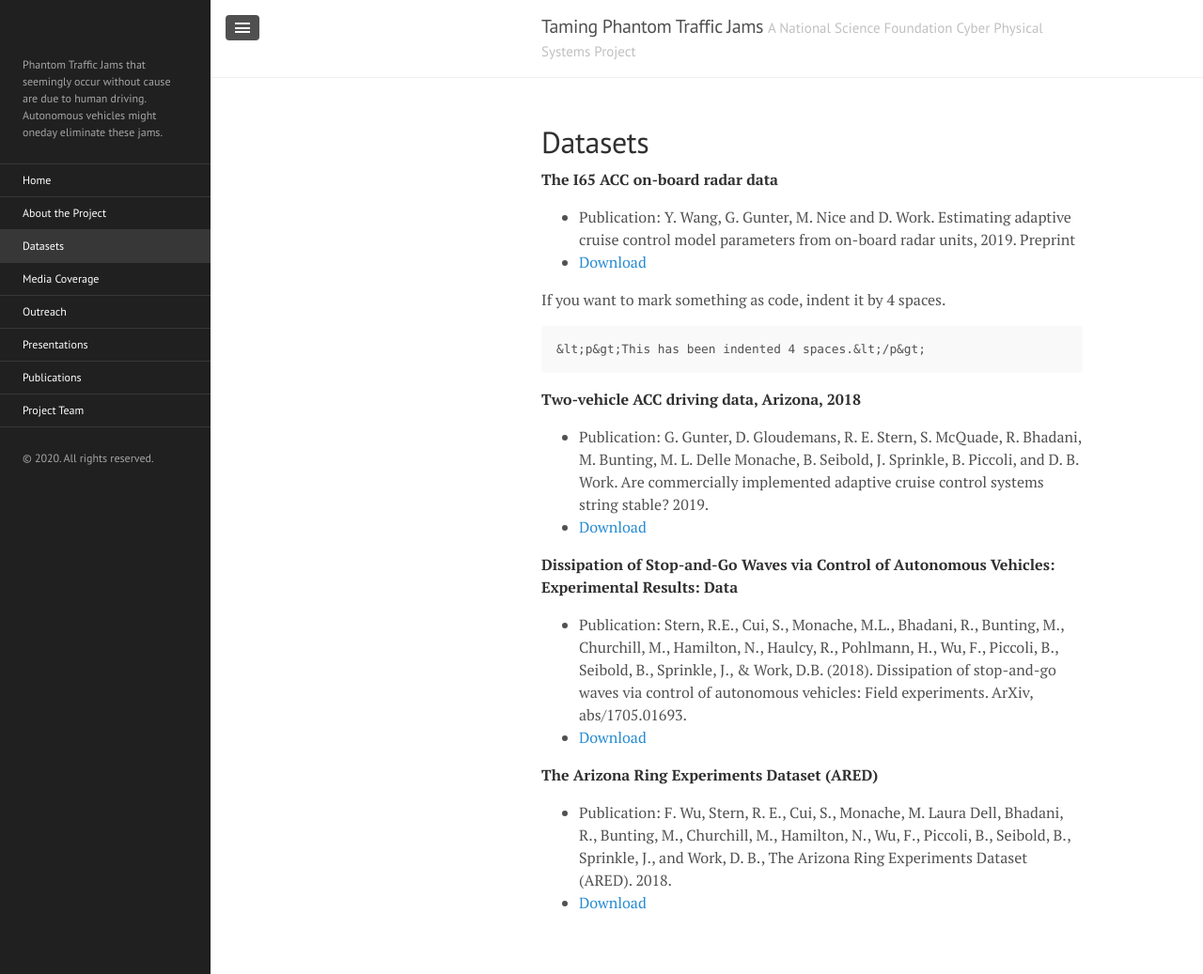
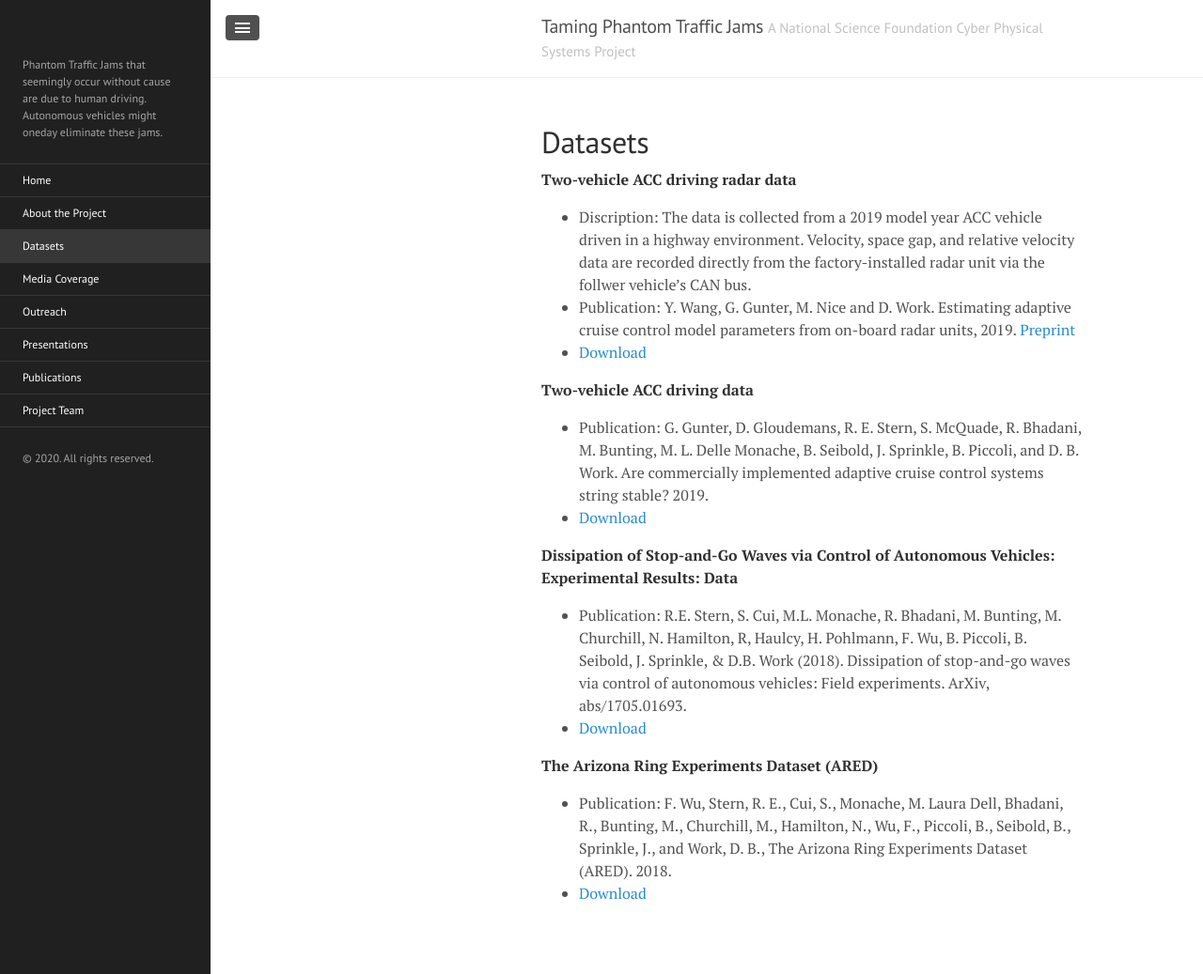
Before and after one commit to phantomjams/phantomjams.github.io, a Jekyll site: the page built from datasets.md, in a window 1280 px wide and 1037 px high. Shown: the whole window at 94% size. Built offline with Jekyll 4.4.1, drawn with Linux system fonts in a browser that asks for light colours.

Commit message:
Update datasets.md

```diff
--- a/datasets.md
+++ b/datasets.md
@@ -2,22 +2,20 @@
 layout: page
 title: Datasets
 ---
-<strong>The I65 ACC on-board radar data</strong>
-- Publication: Y. Wang, G. Gunter, M. Nice and D. Work. Estimating adaptive cruise control model parameters from on-board radar units, 2019. Preprint
+<strong>Two-vehicle ACC driving radar data</strong>
+- Discription: The data is collected from a 2019 model year ACC vehicle driven in a highway environment. Velocity, space gap, and relative velocity data are recorded directly from the factory-installed radar unit via the follwer vehicle's CAN bus.
+- Publication: Y. Wang, G. Gunter, M. Nice and D. Work. Estimating adaptive cruise control model parameters from on-board radar units, 2019. <a href="https://arxiv.org/abs/1911.06454">Preprint</a>
 - <a href="https://vanderbilt.box.com/s/76m0vmlpzoj2059p047yt0jkx3mtyxdp">Download</a>
 
-<p>If you want to mark something as code, indent it by 4 spaces.</p>
+    <!-- &lt;p&gt;insert code here&lt;/p&gt; -->
 
-    &lt;p&gt;This has been indented 4 spaces.&lt;/p&gt;
-
-<strong>Two-vehicle ACC driving data, Arizona, 2018</strong>
-
+<strong>Two-vehicle ACC driving data</strong>
 - Publication: G. Gunter, D. Gloudemans, R. E. Stern, S. McQuade, R. Bhadani, M. Bunting, M. L. Delle Monache, B. Seibold, J. Sprinkle, B. Piccoli, and D. B. Work. Are commercially implemented adaptive cruise control systems string stable? 2019.
 - <a href="https://vanderbilt.app.box.com/v/accData">Download</a>
 
 
 <strong>Dissipation of Stop-and-Go Waves via Control of Autonomous Vehicles: Experimental Results: Data</strong>
-- Publication: Stern, R.E., Cui, S., Monache, M.L., Bhadani, R., Bunting, M., Churchill, M., Hamilton, N., Haulcy, R., Pohlmann, H., Wu, F., Piccoli, B., Seibold, B., Sprinkle, J., & Work, D.B. (2018). Dissipation of stop-and-go waves via control of autonomous vehicles: Field experiments. ArXiv, abs/1705.01693.
+- Publication:  R.E. Stern, S. Cui, M.L. Monache, R. Bhadani, M. Bunting, M. Churchill, N. Hamilton, R, Haulcy, H. Pohlmann, F. Wu, B. Piccoli, B. Seibold, J. Sprinkle, & D.B. Work (2018). Dissipation of stop-and-go waves via control of autonomous vehicles: Field experiments. ArXiv, abs/1705.01693.
 - <a href="https://doi.org/10.15695/vudata.cee.1">Download</a>
 
 
```
